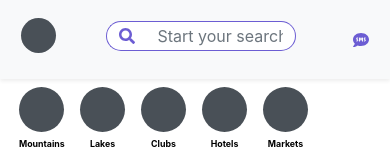
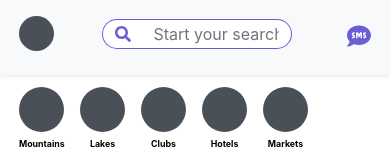
Before and after one commit to clever-cr/Tour-Radar-Frontend, a Vue app: page / in a window 390 px wide. Shown: the top 160 px of the page. Built offline with nearby package versions, Linux system fonts and the light colour scheme.

Commit message:
changed the msg icon

```diff
--- a/src/assets/styles/navbar.scss
+++ b/src/assets/styles/navbar.scss
@@ -81,6 +81,9 @@
       .dpd{
           display: none;
       }
+      .msg-icon{
+        font-size: 1.5em !important;
+      }
       .msg-btn{
         display: inline;
       }
@@ -99,7 +102,7 @@
           background: #495057;
       }
       .container{
-          padding: 5px !important;
+          padding: 3px !important;
       }
 
 }
--- a/src/components/Navbar.vue
+++ b/src/components/Navbar.vue
@@ -27,7 +27,7 @@
         </form>
         <div>
           <div class="msg-btn">
-            <font-awesome-icon :icon="['fas', 'sms']" class="mainColor" />
+            <font-awesome-icon :icon="['fas', 'sms']" class="mainColor msg-icon" />
             </div>
           <div class="dpd">
             <b-dropdown
```
